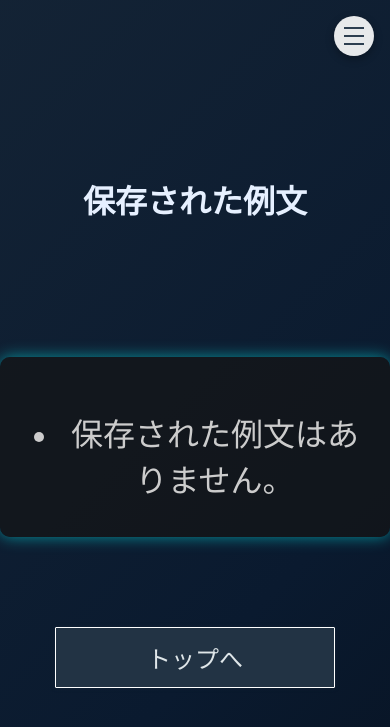
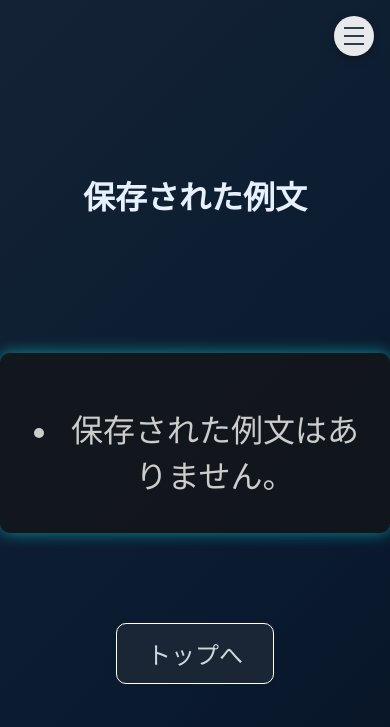
Before and after one commit to morixxfoxdata/word_quiz, a Flask app: page /saved_sentences in a window 390 px wide. Shown: the top 727 px of the page. Run offline with Flask 3, Linux system fonts and the light colour scheme; the visitor is signed in with stand-in values (Sample User, id 1); data that the repository does not hold is empty.

Commit message:
APIとWrongのCSSを修正、スマホ対応化

```diff
--- a/static/style.css
+++ b/static/style.css
@@ -157,14 +157,17 @@ h1 {
   font-weight: bold;
 }
 
+
+
+/* ボタンの定義ですよ！！！！！！！！ */
 .buttons {
   display: flex;
   justify-content: center;
   align-items: center;
   gap: 40px;
   margin: 40px 0;
+  flex-wrap: wrap; /* 追加：横幅が収まらない時に折り返し */
 }
-
 
 .correct-btn,
 .wrong-btn,
@@ -173,50 +176,27 @@ h1 {
   width: 280px;
   padding: 20px 0;
   border: none;
-  border-radius: 1px;
+  border-radius: 10px; /* ここもデザイン統一 */
   font-size: 3rem;
   cursor: pointer;
   transition: background-color 0.3s;
+  margin: 0 5px; /* スマホ時に左右に余白ができるように */
+  box-sizing: border-box;
 }
 
-.correct-btn {
-  background-color: var(--btn_back);
-  color: var(--text_main);
-  border: 1px solid var(--btn_border);
-  border-radius: 10px;
-}
-.correct-btn:hover {
-  background-color: #717175;
-}
-
-.wrong-btn {
-  background-color: var(--btn_back);
-  color: var(--text_main);
-  border: 1px solid var(--btn_border);
-  border-radius: 10px;
-}
-.wrong-btn:hover {
-  background-color: #717175;
-}
-
-.reset-btn {
-  background-color: #223344; /* グレーがかった青 */
-  color: #dfe6e9; /* 落ち着いた白寄りの灰色 */
-  border: 1px solid #fff;
-  box-shadow: 0 0 5px #22334455;
-}
-
-.button {
-  background-color: #1a2636; /* 暗めの青黒系 */
-  color: #cfd8dc; /* ソフトグレー */
+.reset-btn, .button {
+  background-color: #1a2636;
+  color: #cfd8dc;
   border: 1px solid #ffff;
   box-shadow: 0 0 5px #1a263644;
   text-decoration: none;
   display: inline-block;
+}
 
-}
-.button:hover {
-  background-color: #717175;
+.correct-btn, .wrong-btn {
+  background-color: var(--btn_back);
+  color: var(--text_main);
+  border: 1px solid var(--btn_border);
 }
 
 .correct-btn:hover,
@@ -227,6 +207,38 @@ h1 {
   background-color: #717175;
 }
 
+/* スマホ対応 */
+@media (max-width: 768px) {
+  .buttons {
+    flex-direction: column;
+    gap: 20px;
+    align-items: stretch;
+  }
+  .correct-btn,
+  .wrong-btn,
+  .reset-btn,
+  .button {
+    width: 100%;
+    font-size: 2rem;
+    padding: 15px 0;
+    margin: 0 0 10px 0;
+  }
+}
+
+@media (max-width: 480px) {
+  .buttons {
+    gap: 10px;
+  }
+  .correct-btn,
+  .wrong-btn,
+  .reset-btn,
+  .button {
+    width: 100%;
+    font-size: 1.3rem;
+    padding: 10px 0;
+    margin: 0 0 8px 0;
+  }
+}
 .question-progress {
   display: flex;
   justify-content: center;
```
Also changed, not shown: other parts of static/style.css (+0 -33 lines), static/API.css (+11 -53 lines), templates/API.html (indentation only).
